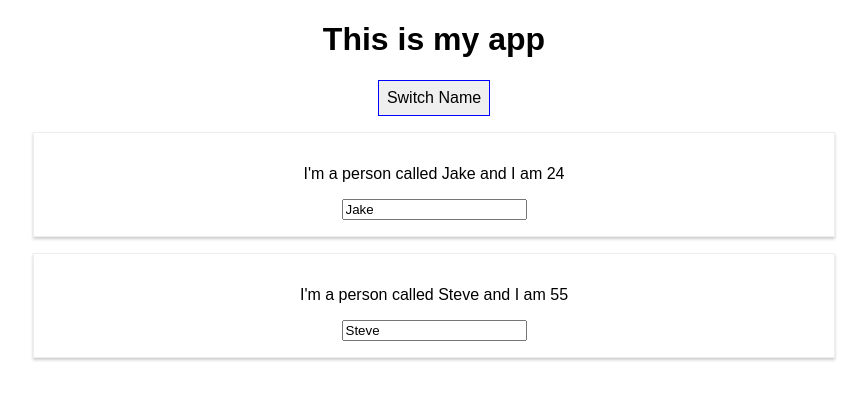
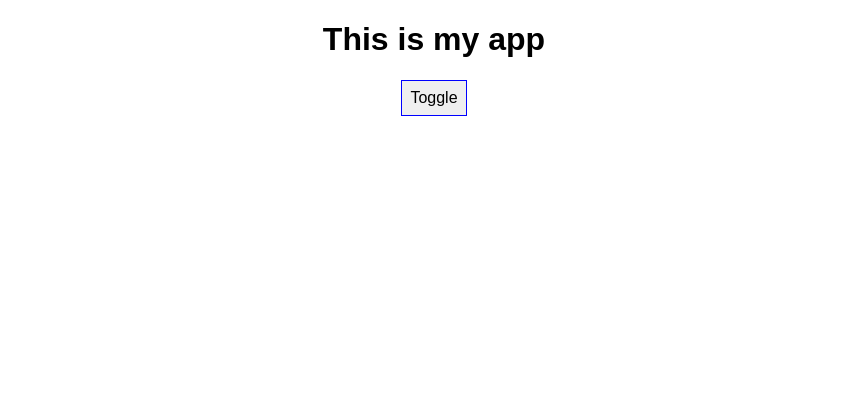
Before and after one commit to jknowles94/react-training, a React (Create React App) app: page / in a window 1280 px wide. Shown: the top 400 px of the page, without its empty margins (206-1073 px from the left). Built offline with nearby package versions, Linux system fonts and the light colour scheme.

Commit message:
Lists and conditional content

```diff
--- a/src/App.js
+++ b/src/App.js
@@ -10,30 +10,65 @@ class App extends Component {
   //state only available in components extending Component
   state = {
     persons: [
-      {name: "Jake", age: 24},
-      {name: "Steve", age: 55}
-    ]
+      {id: 1, name: "Jake", age: 24},
+      {id: 2, name: "Steve", age: 55}
+    ],
+    showPersons: false
   }
 
-  switchNameHandler = (newName) => {
-    // DO NOT CHANGE THE STATE LIKE THIS: this.state.persons[0].name = "Jake is a twat";
-    this.setState({persons: [
-      {name: newName, age: 24},
-      {name: "Steve", age: 55}
-    ]})
+  // switchNameHandler = (newName) => {
+  //   // DO NOT CHANGE THE STATE LIKE THIS: this.state.persons[0].name = "Jake is a twat";
+  //   this.setState({persons: [
+  //     {name: newName, age: 24},
+  //     {name: "Steve", age: 55}
+  //   ]})
+  // }
+
+  deletePersonHandler = (index) => {
+    //copy of the state - flawed - objects and arrays are revference types - its changing the original data - can be flawed with bigger apps and data - always update state in an immutable fashion
+
+    // const persons = this.state.persons;
+
+    //Good practice is to make a copy of your array or object - spread operator
+    const persons = [...this.state.persons];
+    //splice it
+    persons.splice(index, 1);
+    //set
+    this.setState({persons: persons});
   }
 
-  nameChangedHandler = (event) => {
-    this.setState({persons: [
-      {name: event.target.value, age: 24},
-      {name: "Steve", age: 55}
-    ]})
+  nameChangedHandler = (id, event) => {
+    //find the index of the element you are changing in the state
+    const personIndex = this.state.persons.findIndex(p => {
+      return p.id === id;
+    });
+
+    // copy the state.person which you are editing and assign it to a const
+    const person = {
+      ...this.state.persons[personIndex]
+    };
+
+    // when type change on input change the value
+    person.name = event.target.value;
+
+    // make a copy of the persons array then assign person to the persons array with the person index
+    const persons = [...this.state.persons];
+    persons[personIndex] = person;
+
+    this.setState({persons: persons})
+  }
+
+  togglePersons = () => {
+    const doesShow = this.state.showPersons;
+    this.setState({showPersons: !doesShow});
   }
 
   //click attr is passing a clickhandler to change the data to the parent component
 
   //Use .bind to add params to a function handler
   //IE: onClick={this.switchNameHandler.bind(this, "test")}
+
+  //whenever react needs to re-render the DOM it executes the whole render()
 
   render() {
     //This is how to inline style - use files, it's easier and better - only positive is its only scoped for the component you are using
@@ -46,20 +81,53 @@ class App extends Component {
       cursor: "pointer"
     };
 
+    //Sometimes when nesting a lot of conditional statements using ternary operaters are bad practice and messy - so outside of the return you can execute if statements that fire every time render is executed - keeps the return clean
+
+    let persons = null;
+
+    if(this.state.showPersons) {
+      //this is for adding a list into JSX. just using a map function on an array in the state
+      //react needs a key attr when creating lists to keep react happy in the virtual DOM
+      persons = (
+        <div>
+        {
+          this.state.persons.map((person, index) => {
+            return (
+              <Person key={person.id} name={person.name} age={person.age} click={this.deletePersonHandler.bind(this, index)} changed={this.nameChangedHandler.bind(this, person.id)} />
+            )
+          })
+        }
+        </div>
+      )
+    }
+
+
+    //For conditionally loading content on a page use ternary Operators - block operaters like if() statements will not work - in JSX wrap it in {} to use javascript in the html
+
+    // ie:
+
+    // {
+    //   this.state.showPersons ?
+    //     <div>
+    //       <Person
+    //       name={this.state.persons[0].name}
+    //       age={this.state.persons[0].age}
+    //       click={this.switchNameHandler.bind(this, "Jake is not a twat")}
+    //       changed={this.nameChangedHandler}
+    //       />
+    //       <Person name={this.state.persons[1].name} age={this.state.persons[1].age}/>
+    //     </div>
+    //   : null
+    // }
+
     return (
       <div className="App">
         <h1>This is my app</h1>
         <button
         style={style}
-        onClick={this.switchNameHandler.bind(this, "Jake is a twat")}
-        >Switch Name</button>
-        <Person
-        name={this.state.persons[0].name}
-        age={this.state.persons[0].age}
-        click={this.switchNameHandler.bind(this, "Jake is not a twat")}
-        changed={this.nameChangedHandler}
-        />
-        <Person name={this.state.persons[1].name} age={this.state.persons[1].age}/>
+        onClick={this.togglePersons}
+        >Toggle</button>
+        {persons}
       </div>
     );
   }
```
